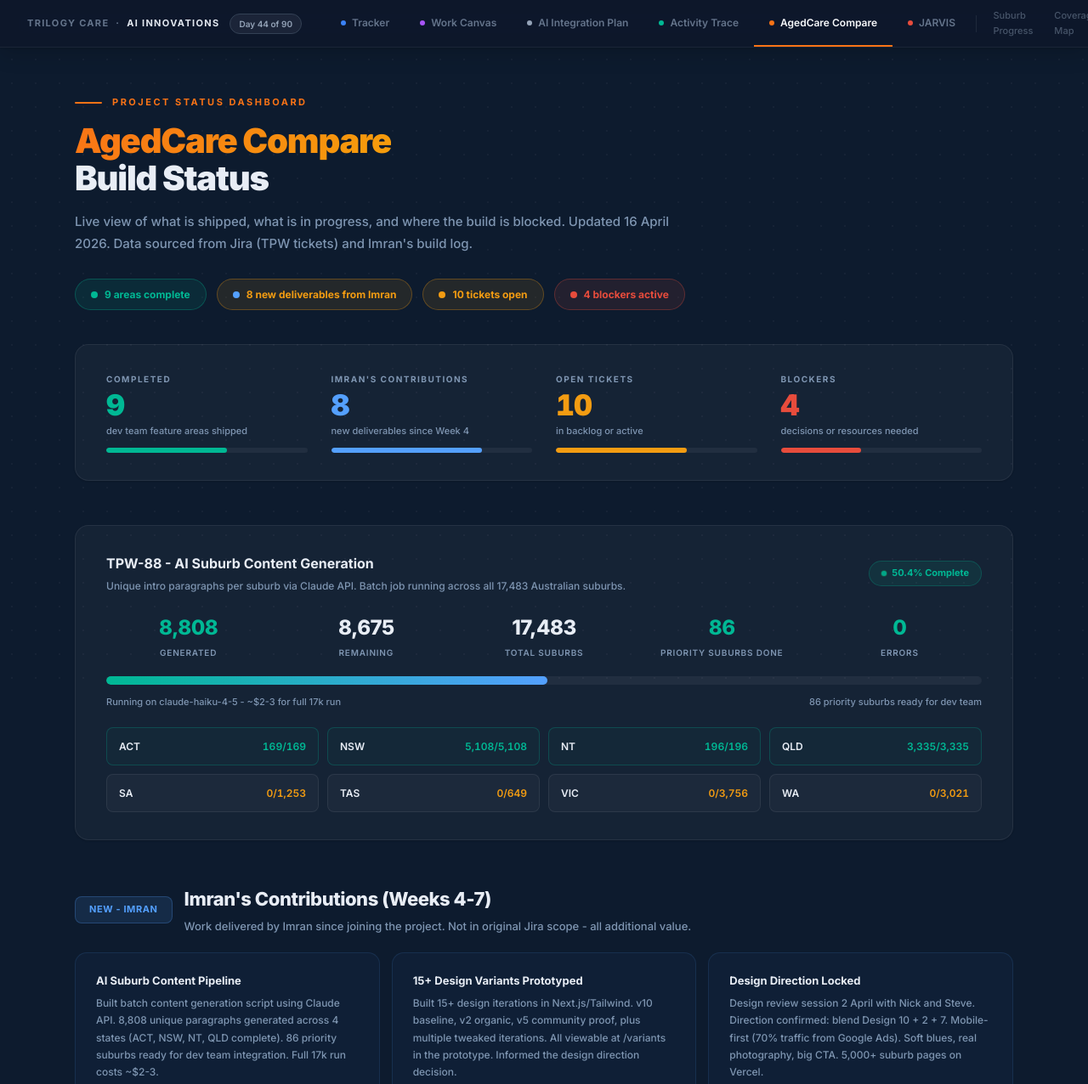
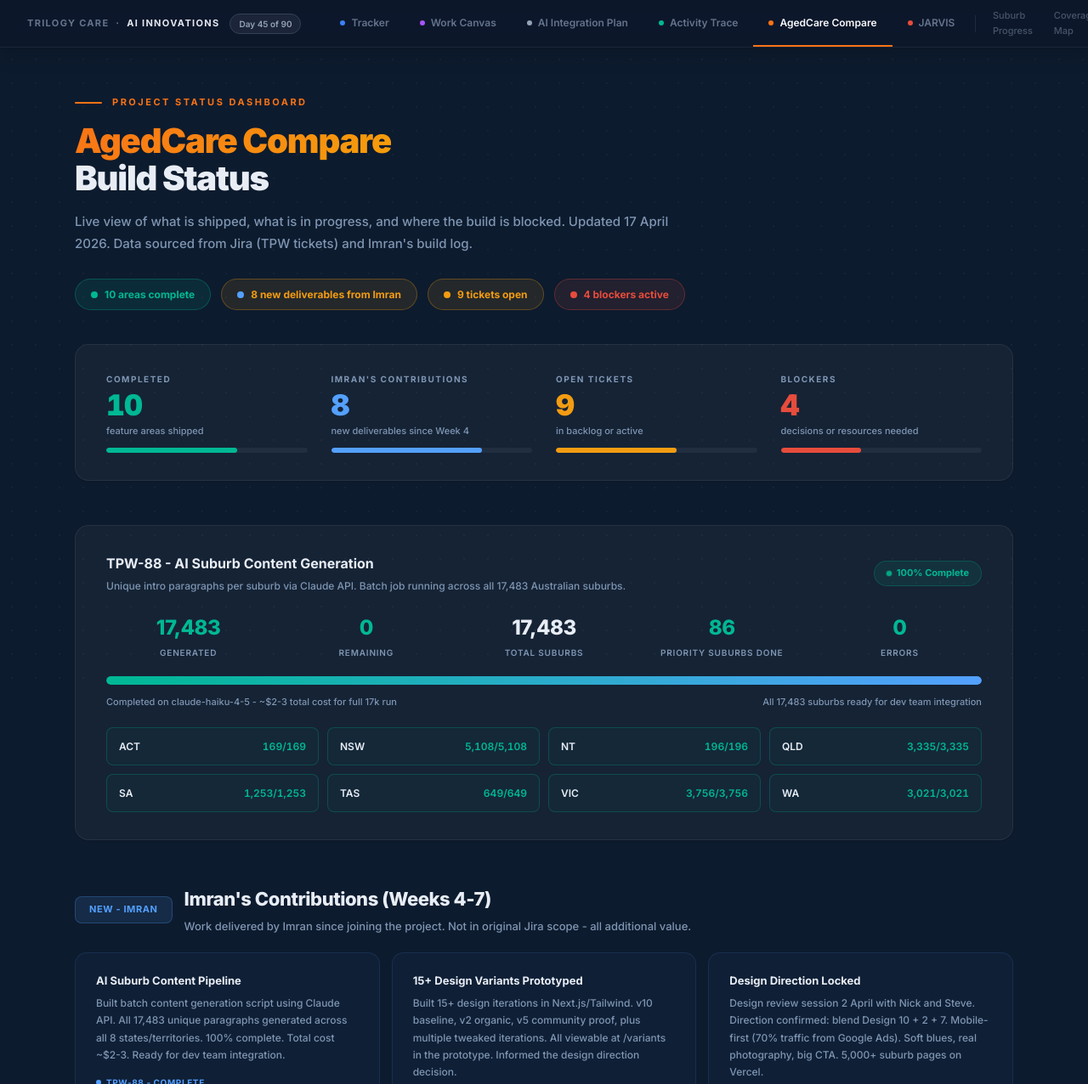
Before and after one commit to imranm-cpu/trilogy-ai-plan, a website: page agedcare-compare.html in a window 1280 px wide. Shown: the top 1276 px of the page at 85% size. Drawn offline with Linux system fonts and the light colour scheme.

Commit message:
Update AgedCare Compare: TPW-88 suburb content 100% complete (17,483/17,483)

```diff
--- a/agedcare-compare.html
+++ b/agedcare-compare.html
@@ -343,7 +343,7 @@
 <nav class="site-nav">
   <div class="snav-brand">
     <span class="snav-brand-name">Trilogy Care &nbsp;&middot;&nbsp; <span>AI Innovations</span></span>
-    <span class="snav-day">Day 44 of 90</span>
+    <span class="snav-day">Day 45 of 90</span>
   </div>
   <div class="snav-tabs">
     <a class="snav-tab" href="roadmap-visual.html"><span class="snav-dot" style="background:#3b82f6;"></span> Tracker</a>
@@ -368,11 +368,11 @@
 <div class="page-header reveal">
   <div class="page-eyebrow">Project Status Dashboard</div>
   <h1><span>AgedCare Compare</span><br>Build Status</h1>
-  <p>Live view of what is shipped, what is in progress, and where the build is blocked. Updated 16 April 2026. Data sourced from Jira (TPW tickets) and Imran's build log.</p>
+  <p>Live view of what is shipped, what is in progress, and where the build is blocked. Updated 17 April 2026. Data sourced from Jira (TPW tickets) and Imran's build log.</p>
   <div class="summary-pills">
-    <div class="pill done"><span class="pill-dot" style="background:var(--teal);"></span> 9 areas complete</div>
+    <div class="pill done"><span class="pill-dot" style="background:var(--teal);"></span> 10 areas complete</div>
     <div class="pill inprog"><span class="pill-dot" style="background:var(--light-blue);"></span> 8 new deliverables from Imran</div>
-    <div class="pill inprog"><span class="pill-dot" style="background:var(--amber);"></span> 10 tickets open</div>
+    <div class="pill inprog"><span class="pill-dot" style="background:var(--amber);"></span> 9 tickets open</div>
     <div class="pill blocked"><span class="pill-dot" style="background:var(--red);"></span> 4 blockers active</div>
   </div>
 </div>
@@ -384,9 +384,9 @@
   <div class="progress-summary reveal">
     <div class="ps-stat green">
       <div class="ps-label">Completed</div>
-      <div class="ps-val">9</div>
-      <div class="ps-sub">dev team feature areas shipped</div>
-      <div class="progress-bar-wrap"><div class="progress-bar-fill done" data-width="60%" style="width:0"></div></div>
+      <div class="ps-val">10</div>
+      <div class="ps-sub">feature areas shipped</div>
+      <div class="progress-bar-wrap"><div class="progress-bar-fill done" data-width="65%" style="width:0"></div></div>
     </div>
     <div class="ps-stat blue">
       <div class="ps-label">Imran's Contributions</div>
@@ -396,9 +396,9 @@
     </div>
     <div class="ps-stat amber">
       <div class="ps-label">Open Tickets</div>
-      <div class="ps-val">10</div>
+      <div class="ps-val">9</div>
       <div class="ps-sub">in backlog or active</div>
-      <div class="progress-bar-wrap"><div class="progress-bar-fill inprog" data-width="65%" style="width:0"></div></div>
+      <div class="progress-bar-wrap"><div class="progress-bar-fill inprog" data-width="60%" style="width:0"></div></div>
     </div>
     <div class="ps-stat red">
       <div class="ps-label">Blockers</div>
@@ -415,15 +415,15 @@
         <h3>TPW-88 - AI Suburb Content Generation</h3>
         <p>Unique intro paragraphs per suburb via Claude API. Batch job running across all 17,483 Australian suburbs.</p>
       </div>
-      <div class="suburb-live-badge"><span class="suburb-live-dot"></span> 50.4% Complete</div>
+      <div class="suburb-live-badge"><span class="suburb-live-dot"></span> 100% Complete</div>
     </div>
     <div class="suburb-stats">
       <div class="suburb-stat">
-        <div class="suburb-stat-val teal">8,808</div>
+        <div class="suburb-stat-val teal">17,483</div>
         <div class="suburb-stat-label">Generated</div>
       </div>
       <div class="suburb-stat">
-        <div class="suburb-stat-val">8,675</div>
+        <div class="suburb-stat-val teal">0</div>
         <div class="suburb-stat-label">Remaining</div>
       </div>
       <div class="suburb-stat">
@@ -440,21 +440,21 @@
       </div>
     </div>
     <div class="suburb-bar-wrap">
-      <div class="suburb-bar-fill" data-width="50.4%" style="width:0"></div>
+      <div class="suburb-bar-fill" data-width="100%" style="width:0"></div>
     </div>
     <div class="suburb-bar-label">
-      <span>Running on claude-haiku-4-5 - ~$2-3 for full 17k run</span>
-      <span>86 priority suburbs ready for dev team</span>
+      <span>Completed on claude-haiku-4-5 - ~$2-3 total cost for full 17k run</span>
+      <span>All 17,483 suburbs ready for dev team integration</span>
     </div>
     <div class="suburb-states">
       <div class="suburb-state complete"><span>ACT</span> <span class="suburb-state-pct done">169/169</span></div>
       <div class="suburb-state complete"><span>NSW</span> <span class="suburb-state-pct done">5,108/5,108</span></div>
       <div class="suburb-state complete"><span>NT</span> <span class="suburb-state-pct done">196/196</span></div>
       <div class="suburb-state complete"><span>QLD</span> <span class="suburb-state-pct done">3,335/3,335</span></div>
-      <div class="suburb-state"><span>SA</span> <span class="suburb-state-pct partial">0/1,253</span></div>
-      <div class="suburb-state"><span>TAS</span> <span class="suburb-state-pct partial">0/649</span></div>
-      <div class="suburb-state"><span>VIC</span> <span class="suburb-state-pct partial">0/3,756</span></div>
-      <div class="suburb-state"><span>WA</span> <span class="suburb-state-pct partial">0/3,021</span></div>
+      <div class="suburb-state complete"><span>SA</span> <span class="suburb-state-pct done">1,253/1,253</span></div>
+      <div class="suburb-state complete"><span>TAS</span> <span class="suburb-state-pct done">649/649</span></div>
+      <div class="suburb-state complete"><span>VIC</span> <span class="suburb-state-pct done">3,756/3,756</span></div>
+      <div class="suburb-state complete"><span>WA</span> <span class="suburb-state-pct done">3,021/3,021</span></div>
     </div>
   </div>
 
@@ -470,8 +470,8 @@
   <div class="new-grid reveal">
     <div class="new-card">
       <div class="new-card-title">AI Suburb Content Pipeline</div>
-      <div class="new-card-desc">Built batch content generation script using Claude API. 8,808 unique paragraphs generated across 4 states (ACT, NSW, NT, QLD complete). 86 priority suburbs ready for dev team integration. Full 17k run costs ~$2-3.</div>
-      <div class="new-tag">TPW-88 - Build</div>
+      <div class="new-card-desc">Built batch content generation script using Claude API. All 17,483 unique paragraphs generated across all 8 states/territories. 100% complete. Total cost ~$2-3. Ready for dev team integration.</div>
+      <div class="new-tag">TPW-88 - Complete</div>
     </div>
     <div class="new-card">
       <div class="new-card-title">15+ Design Variants Prototyped</div>
@@ -627,9 +627,9 @@
           <td><span class="ticket-id">TPW-88</span></td>
           <td>
             <div class="ticket-title">AI-generated unique suburb content</div>
-            <div class="ticket-detail">8,808 of 17,483 suburbs generated (50.4%). ACT, NSW, NT, QLD complete. 86 priority suburbs ready for dev integration. Pipeline built by Imran using Claude API batch job.</div>
+            <div class="ticket-detail">All 17,483 suburbs generated (100%). All 8 states/territories complete. 86 priority suburbs + full dataset ready for dev integration. Pipeline built by Imran using Claude API batch job. Total cost ~$2-3.</div>
           </td>
-          <td><span class="status-chip inprog"><span class="status-dot" style="background:var(--amber);"></span> 50.4% done</span></td>
+          <td><span class="status-chip done"><span class="status-dot" style="background:var(--teal);"></span> Done</span></td>
           <td><span class="ticket-owner">Imran</span></td>
         </tr>
         <tr>
@@ -732,7 +732,7 @@
 
 <!-- FOOTER -->
 <div class="page-footer">
-  <div class="footer-note">AgedCare Compare - Trilogy Care - Confidential - Updated 16 April 2026 - Status sourced from Jira (TPW tickets) and Imran's build log</div>
+  <div class="footer-note">AgedCare Compare - Trilogy Care - Confidential - Updated 17 April 2026 - Status sourced from Jira (TPW tickets) and Imran's build log</div>
 </div>
 
 <script>
```
